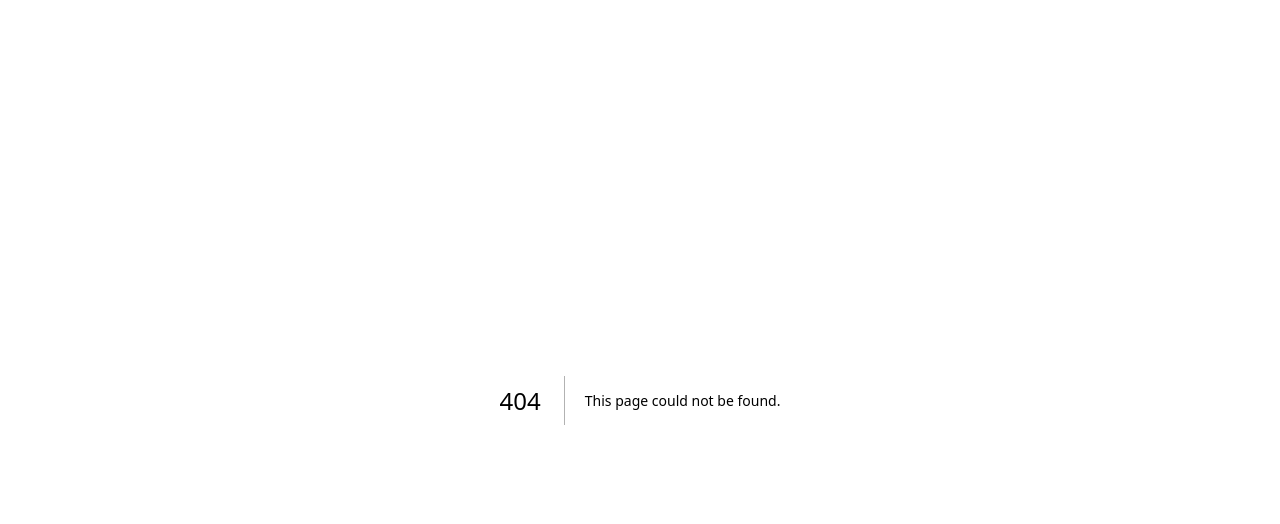
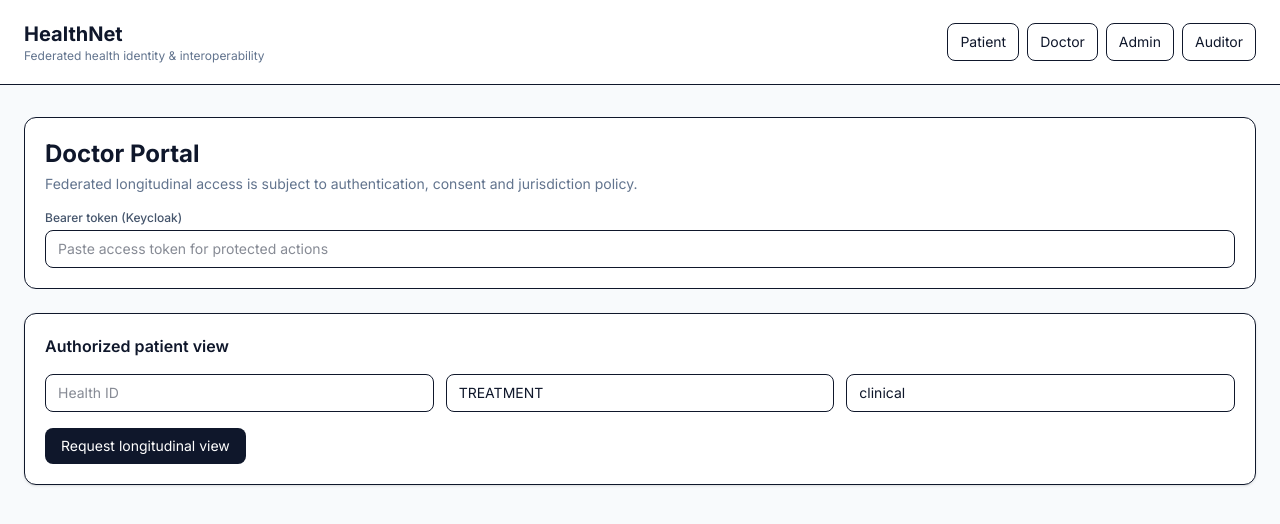
Before and after one commit to NitishkBiswal/Healthnet, a Next.js app in the folder frontend/: page /doctor in a window 1280 px wide. Before the commit this address had no page. Shown: the top 524 px of the page. Built offline with nearby package versions, Linux system fonts and the light colour scheme; no server answers.

Commit message:
Add Segment 13 portal pages

```diff
--- /dev/null
+++ b/frontend/src/app/doctor/page.tsx
@@ -0,0 +1,9 @@
+"use client";
+import { useState } from "react";
+import { api } from "@/lib/api";
+import { Card, Field, PortalShell } from "@/components/portal-shell";
+export default function DoctorPortal() {
+  const [healthId,setHealthId]=useState(""); const [purpose,setPurpose]=useState("TREATMENT"); const [scope,setScope]=useState("clinical"); const [result,setResult]=useState<unknown>(null); const [error,setError]=useState("");
+  async function load(){setError("");try{setResult(await api.longitudinal(healthId,purpose,scope))}catch(e){setError(e instanceof Error?e.message:"Authorization or retrieval failed")}}
+  return <PortalShell title="Doctor Portal" description="Federated longitudinal access is subject to authentication, consent and jurisdiction policy."><Card title="Authorized patient view"><div className="grid gap-3 md:grid-cols-3"><Field value={healthId} onChange={e=>setHealthId(e.target.value)} placeholder="Health ID"/><Field value={purpose} onChange={e=>setPurpose(e.target.value)} placeholder="Purpose"/><Field value={scope} onChange={e=>setScope(e.target.value)} placeholder="Scope"/></div><button onClick={load} className="mt-4 rounded-lg bg-slate-900 px-4 py-2 text-sm text-white">Request longitudinal view</button>{error&&<p className="mt-3 text-sm text-red-600">{error}</p>}{result&&<pre className="mt-4 max-h-[520px] overflow-auto rounded-lg bg-slate-50 p-4 text-xs">{JSON.stringify(result,null,2)}</pre>}</Card></PortalShell>;
+}
```
